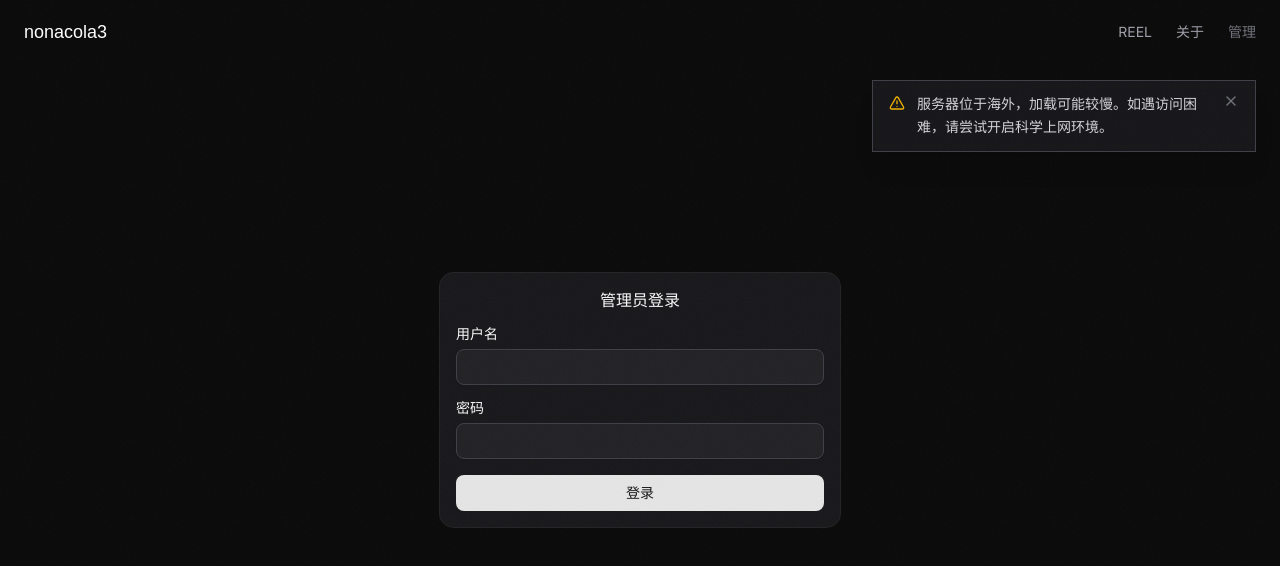
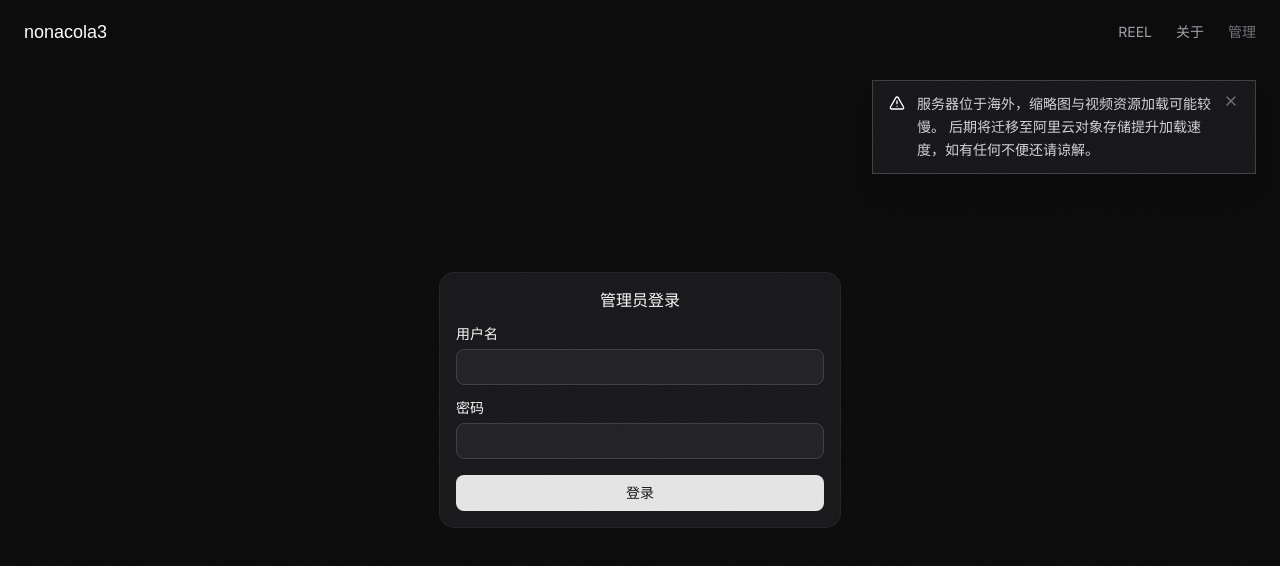
Before and after one commit to LeseningNano/nonacola3-Portfolio, a Next.js app: page /login in a window 1280 px wide. Shown: the top 566 px of the page. Built offline with nearby package versions, Linux system fonts and the light colour scheme; a web font is replaced by a local one; what glimm would draw is missing.

Commit message:
fix: server notice delay 3.5s, white icon, updated text

```diff
--- a/components/server-notice.tsx
+++ b/components/server-notice.tsx
@@ -8,10 +8,13 @@ export function ServerNotice() {
 
   useEffect(() => {
     const dismissed = sessionStorage.getItem("server-notice-dismissed");
-    if (!dismissed) {
-      const timer = setTimeout(() => setShow(true), 1500);
-      return () => clearTimeout(timer);
-    }
+    if (dismissed) return;
+
+    const timer = setTimeout(() => {
+      setShow(true);
+    }, 3500);
+
+    return () => clearTimeout(timer);
   }, []);
 
   const dismiss = () => {
@@ -24,9 +27,10 @@ export function ServerNotice() {
   return (
     <div className="fixed top-20 right-6 z-50 max-w-sm animate-slide-in-right">
       <div className="bg-zinc-900/95 border border-zinc-700 backdrop-blur-md px-4 py-3 shadow-xl flex items-start gap-3">
-        <AlertTriangle className="w-4 h-4 text-yellow-500 mt-0.5 flex-shrink-0" />
-        <p className="text-sm text-zinc-300 leading-relaxed">
-          服务器位于海外，加载可能较慢。如遇访问困难，请尝试开启科学上网环境。
+        <AlertTriangle className="w-4 h-4 text-white mt-0.5 flex-shrink-0" />
+        <p className="text-sm text-zinc-300 leading-relaxed whitespace-pre-line">
+          服务器位于海外，缩略图与视频资源加载可能较慢。
+          后期将迁移至阿里云对象存储提升加载速度，如有任何不便还请谅解。
         </p>
         <button
           onClick={dismiss}
```
